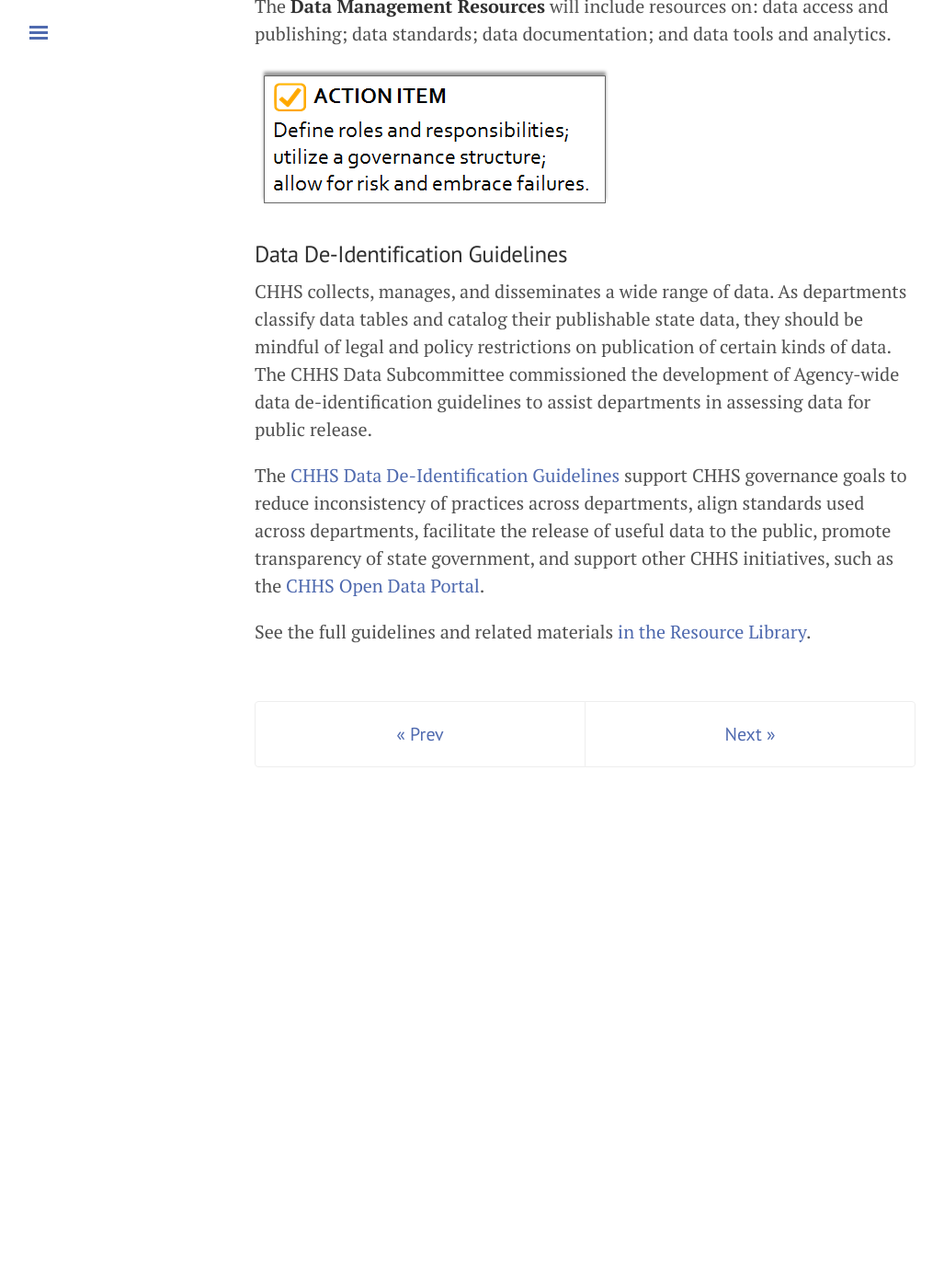
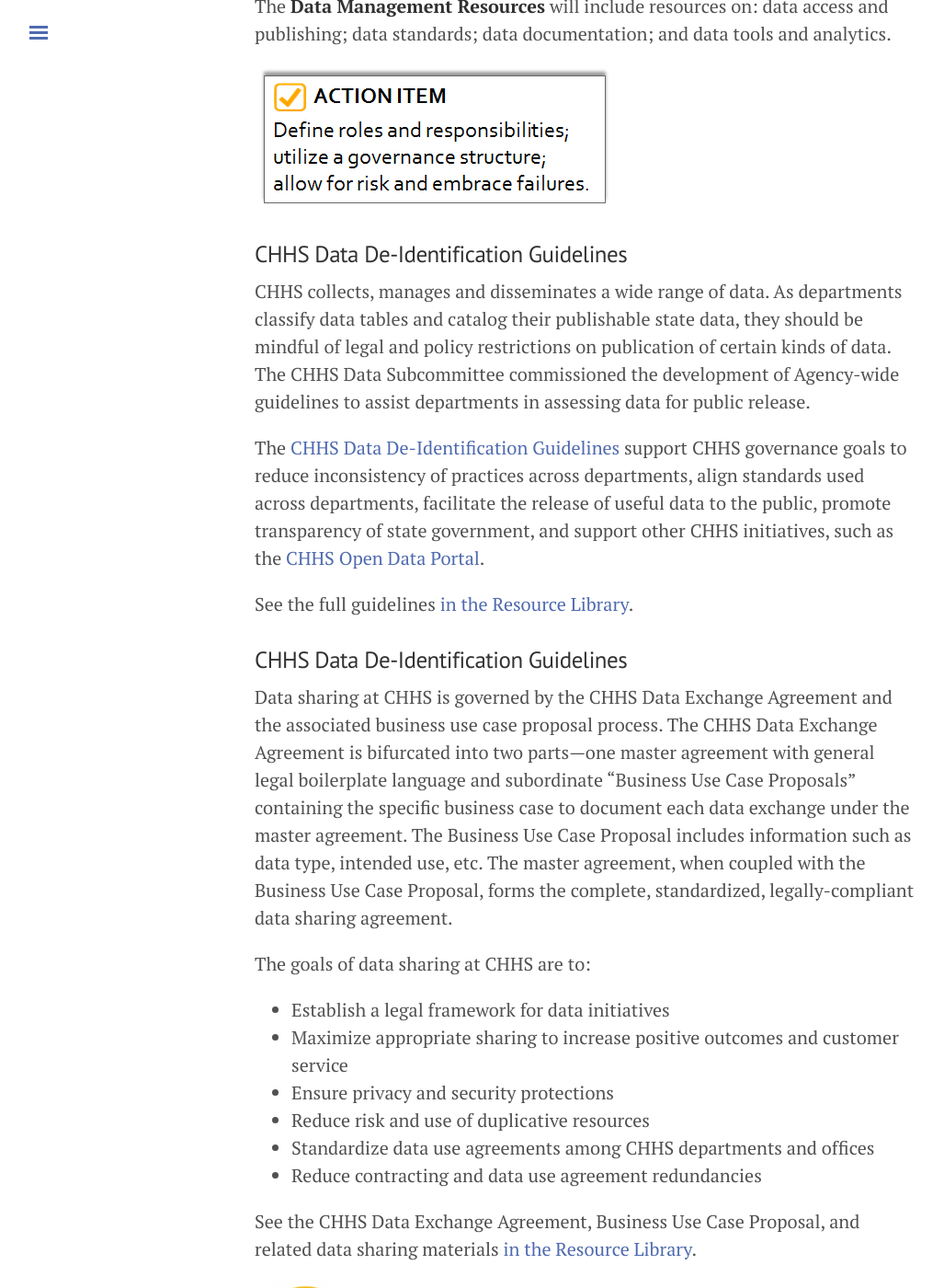
Before and after one commit to chhsdata/dataplaybook, a Jekyll site: the page built from 3_implement.md, in a window 1280 px wide and 1400 px high, scrolled down 1933 px. Shown: the whole window at 92% size, without its empty margins (3-1030 px from the left). Built offline with Jekyll 4.4.1, drawn with Linux system fonts in a browser that asks for light colours; before the commit the page ends 2847 px from its top, so only the background shows below that.

Commit message:
Edits-Edition2-03

```diff
--- a/3_implement.md
+++ b/3_implement.md
@@ -32,14 +32,30 @@ The **Data Management Resources** will include resources on: data access and pub
 [![Action Item]({{ site.baseurl }}/assets/images/03_figure02.png "Action Item")]({{ site.baseurl }}/action_items)
 
 
-### Data De-Identification Guidelines
+### CHHS Data De-Identification Guidelines
 
-CHHS collects, manages, and disseminates a wide range of data. As departments classify data tables and catalog their publishable state data, they should be mindful of legal and policy restrictions on publication of certain kinds of data. The CHHS Data Subcommittee commissioned the development of Agency-wide data de-identification guidelines to assist departments in assessing data for public release.
+CHHS collects, manages and disseminates a wide range of data.  As departments classify data tables and catalog their publishable state data, they should be mindful of legal and policy restrictions on publication of certain kinds of data. The CHHS Data Subcommittee commissioned the development of Agency-wide guidelines to assist departments in assessing data for public release.
 
 The [CHHS Data De-Identification Guidelines](https://github.com/chhsdata/dataplaybook/raw/gh-pages/documents/CHHS-DDG-V1.0-092316.pdf "CHHS Data De-Identification Guidelines") support CHHS governance goals to reduce inconsistency of practices across departments, align standards used across departments, facilitate the release of useful data to the public, promote transparency of state government, and support other CHHS initiatives, such as the [CHHS Open Data Portal](https://chhs.data.ca.gov/ "CHHS Open Data Portal").
 
-See the full guidelines and related materials [in the Resource Library]({{ site.baseurl }}/resource_library "Data Playbook Resource Library").
+See the full guidelines [in the Resource Library]({{ site.baseurl }}/resource_library "Data Playbook Resource Library").
 
+### CHHS Data De-Identification Guidelines
+
+Data sharing at CHHS is governed by the CHHS Data Exchange Agreement and the associated business use case proposal process. The CHHS Data Exchange Agreement is bifurcated into two parts—one master agreement with general legal boilerplate language and subordinate "Business Use Case Proposals" containing the specific business case to document each data exchange under the master agreement. The Business Use Case Proposal includes information such as data type, intended use, etc. The master agreement, when coupled with the Business Use Case Proposal, forms the complete, standardized, legally-compliant data sharing agreement.
+
+The goals of data sharing at CHHS are to:
+
+* Establish a legal framework for data initiatives
+* Maximize appropriate sharing to increase positive outcomes and customer service
+* Ensure privacy and security protections
+* Reduce risk and use of duplicative resources
+* Standardize data use agreements among CHHS departments and offices
+* Reduce contracting and data use agreement redundancies
+
+See the CHHS Data Exchange Agreement, Business Use Case Proposal, and related data sharing materials [in the Resource Library]({{ site.baseurl }}/resource_library "Data Playbook Resource Library").
+
+[![CHHS Governance Resources]({{ site.baseurl }}/assets/images/03_figure04.png "CHHS Governance Resources")]({{ site.baseurl }}/resource_library)
 
 <!-- Pagination -->
 <div class="pagination">
```
